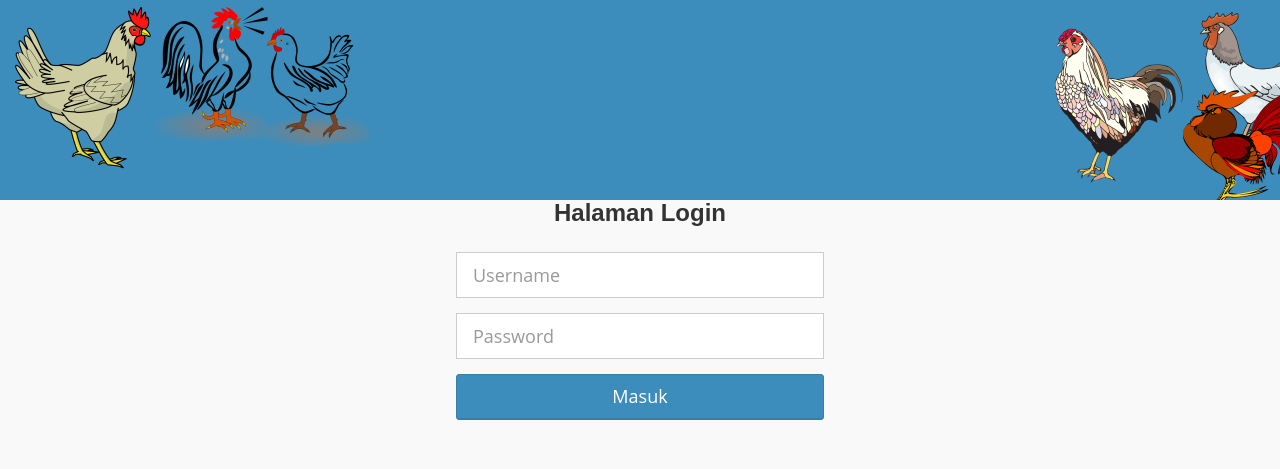
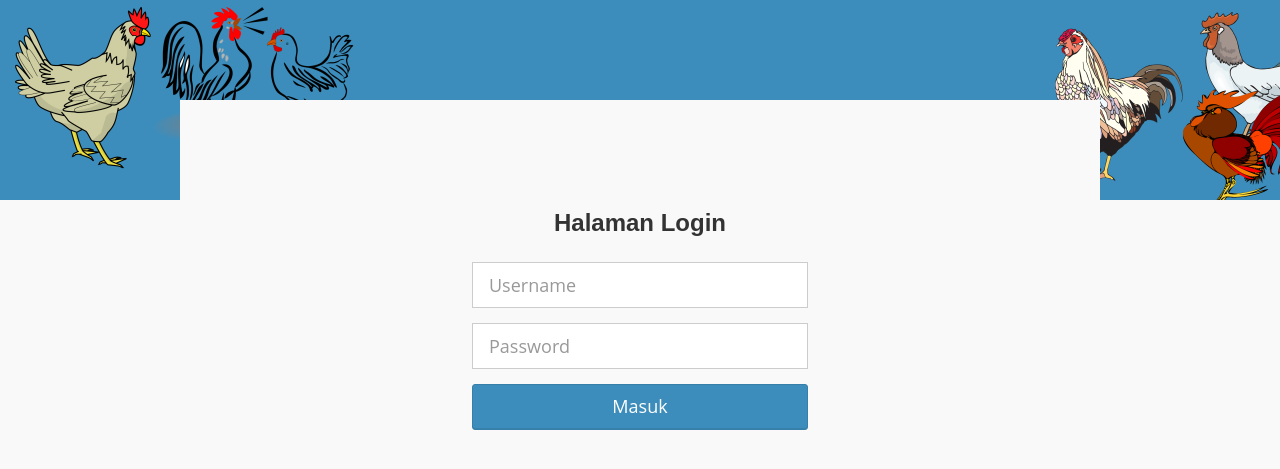
Before and after one commit to alinnural/penyakit-unggas, a CodeIgniter app: page /milko_hr/index.php/login/index in a window 1280 px wide. Shown: the part 65-534 px from the top of the page. Run offline with CodeIgniter, Linux system fonts and the light colour scheme; some libraries are stand-ins or nearby versions.

Commit message:
Login ketinggalan

```diff
--- a/application/views/login/login.php
+++ b/application/views/login/login.php
@@ -1,3 +1,4 @@
+<div class="content" style="padding:10px 40px;">
     <form method="post" action="<?php echo base_url('login/submit')?>">
         <div style="padding: 0 30%; margin-top: 100px">
             <div class="text-center">
@@ -28,3 +29,4 @@
             </div> <!-- / .form-actions -->
         </div>
     </form>
+</div>
```
Lines whose indentation alone changed are shown as unchanged.
